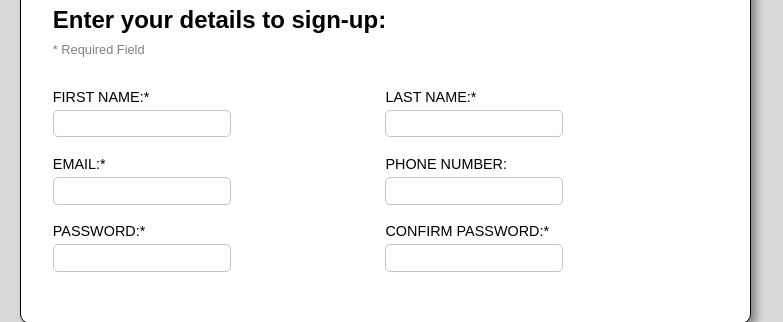
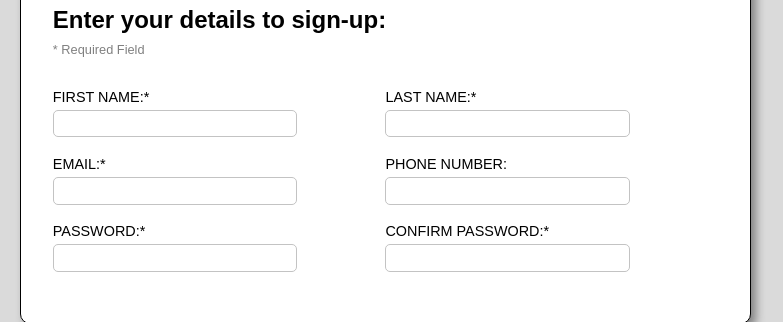
Before and after one commit to gwolanski/sign-up-form, a plain HTML site: page index.html in a window 1280 px wide. Shown: the part 143-465 px from the top of the page, 497-1280 px from the left. Drawn offline with Linux system fonts and the light colour scheme; a web font is replaced by a local one.

Commit message:
Widened input area and stopped label wrapping.

```diff
--- a/styles.css
+++ b/styles.css
@@ -100,12 +100,14 @@ label {
     display: block;
     width: 50%;
     font-size: .9rem;
+    white-space: nowrap;
 }
 
 input {
     border: 1px solid rgb(195, 195, 195);
     border-radius: 5px;
     padding: .3rem;
+    width: 70%;
 }
 
 input:focus {
```
